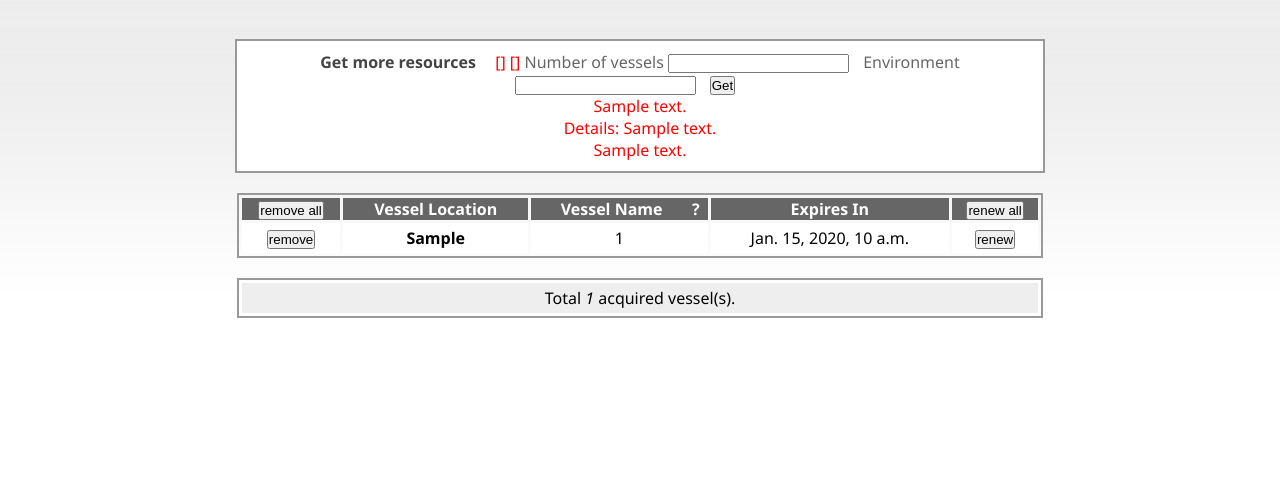
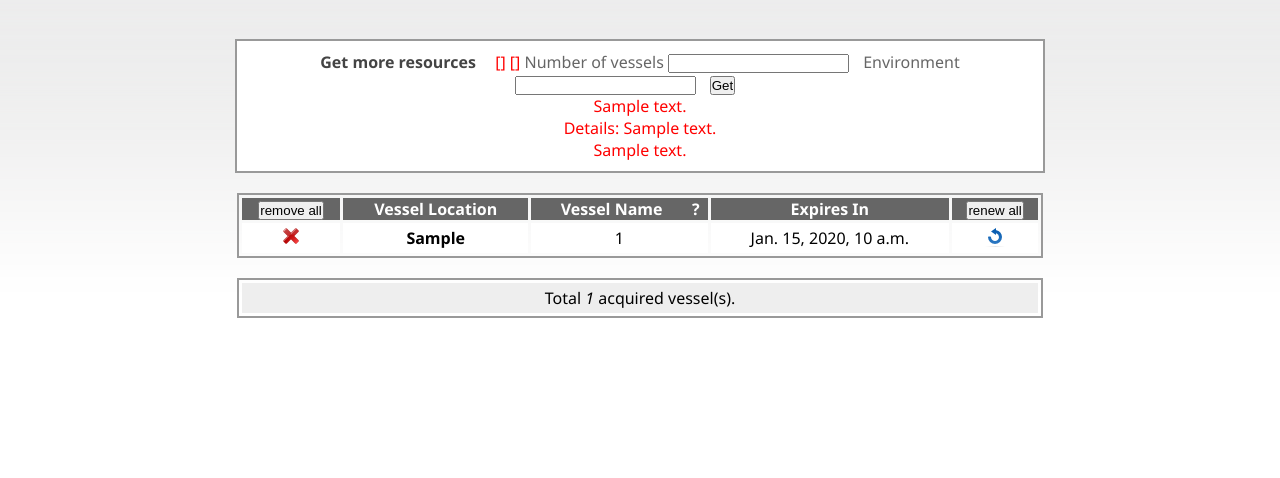
Before and after one commit to aOlmo/clearinghouse, a Django app: template website/html/templates/control/myvessels.html in a window 1280 px wide. Shown: the part 180-658 px from the top of the page. Run offline with Django 3.2, Linux system fonts and the light colour scheme; the template is opened without the code that fills it: most values are stand-ins (such as "Sample title", 1, 10 or a date in 2020); form fields are guessed from the names that the template uses.

Commit message:
Added "remove" and "update" graphic buttons for the myvessels.html page in reference to ticket #686

```diff
--- a/website/html/templates/control/myvessels.html
+++ b/website/html/templates/control/myvessels.html
@@ -78,7 +78,7 @@ My Vessels - Seattle Clearinghouse
   				<tr class="{% cycle 'odd' 'even' %}">
   					<td>
   					  <form method="POST" action="{% url del_resource %}">
-  					<input type="submit" value="remove" />
+  					<input type="image" src="{{ MEDIA_URL }}images/delete.png" alt="Remove" />
   					<input type="hidden" name="handle" value="{{ vessel.handle }}" />
   					  </form>
   					</td>
@@ -87,7 +87,7 @@ My Vessels - Seattle Clearinghouse
   					<td> {{ vessel.expires_in }} </td>
   					<td>
   					  <form method="POST" action="{% url renew_resource %}">
-  					<input type="submit" value="renew" />
+  					<input type="image" src="{{ MEDIA_URL }}images/reload.png" alt="Renew" />
   					<input type="hidden" name="handle" value="{{ vessel.handle }}" />
   					  </form>
   					</td>
```
Also changed, not shown: website/html/media/images/delete.png (added), website/html/media/images/reload.png (added).
